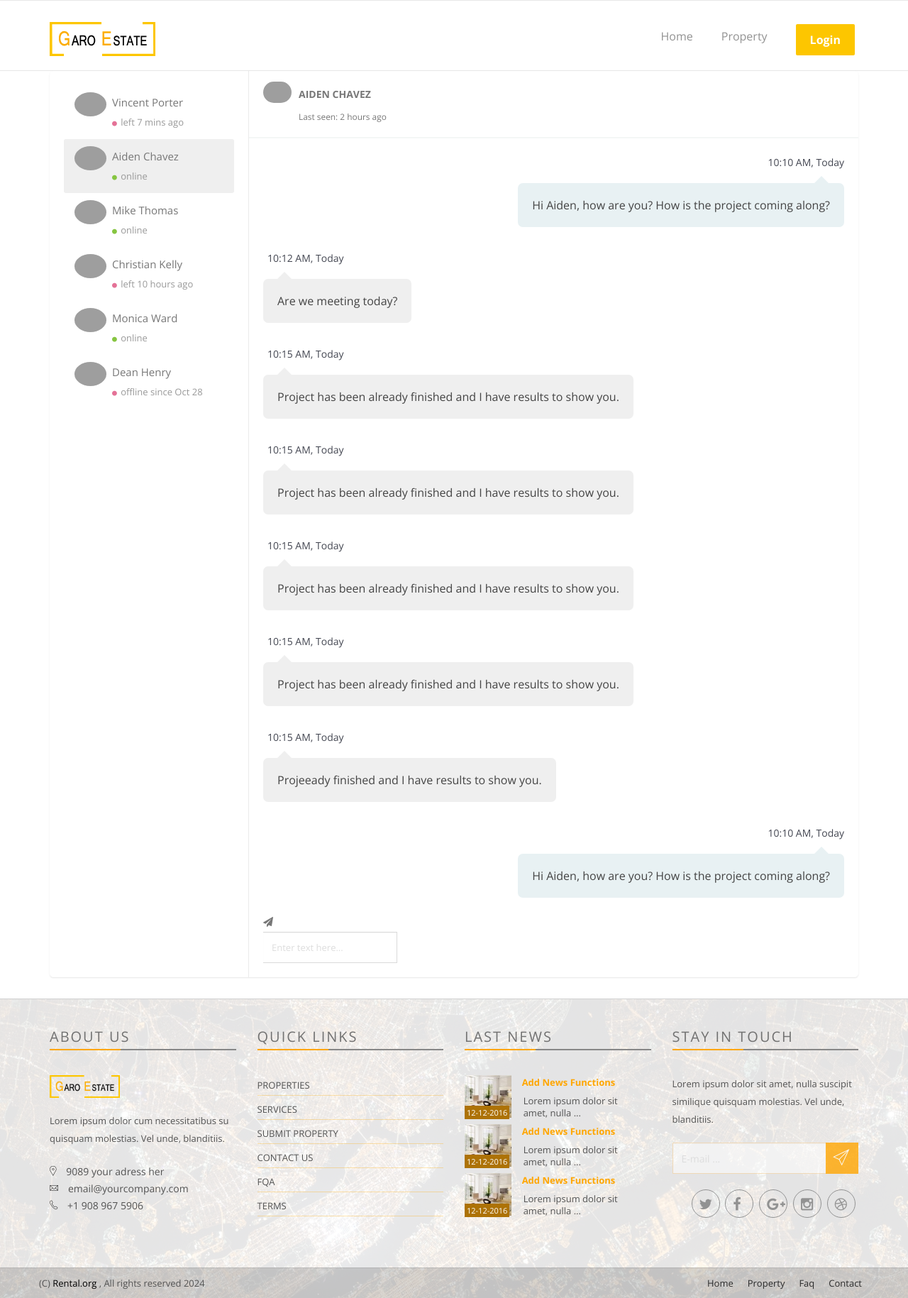
After one commit to mr-rojit/rental_system, a Django app: template templates/chat/chat_home.html in a window 1280 px wide. The commit adds this page. Shown: the whole page at 71% size. Run offline with Django 5.2, Linux system fonts and the light colour scheme; the template is opened without the code that fills it, so the values that code supplies are empty; some libraries are stand-ins or nearby versions; grey boxes are pictures that could not be loaded.

Commit message:
chat ui incomplete

```diff
--- a/chat/models.py
+++ b/chat/models.py
@@ -6,6 +6,7 @@ User = get_user_model()
 
 class Chat(models.Model):
     message = models.TextField()
+    created_at = models.DateTimeField(auto_now_add=True)
     message_from = models.ForeignKey(User, on_delete=models.CASCADE, related_name="frm")
     message_to = models.ForeignKey(User, on_delete=models.CASCADE, related_name="to")
 
--- /dev/null
+++ b/chat/urls.py
@@ -0,0 +1,5 @@
+from django.urls import path
+from .views import chat_home
+urlpatterns = [
+    path('', chat_home, name='chat_home' )
+]
--- a/chat/views.py
+++ b/chat/views.py
@@ -1,3 +1,4 @@
 from django.shortcuts import render
 
-# Create your views here.
+def chat_home(request):
+    return render(request, 'chat/chat_home.html')
--- a/core/urls.py
+++ b/core/urls.py
@@ -7,6 +7,7 @@ urlpatterns = [
     path('admin/', admin.site.urls),
     path('posts/', include('posts.urls')),
     path('auth/', include('accounts.urls')),
+    path('chat/', include('chat.urls')),
     path('', include('home.urls')),
 ]
 
--- /dev/null
+++ b/static/assets/chat.css
@@ -0,0 +1,254 @@
+
+.card {
+    background: #fff;
+    transition: .5s;
+    border: 0;
+    margin-bottom: 30px;
+    border-radius: .55rem;
+    position: relative;
+    width: 100%;
+    box-shadow: 0 1px 2px 0 rgb(0 0 0 / 10%);
+}
+.chat-app .people-list {
+    width: 280px;
+    position: absolute;
+    left: 0;
+    top: 0;
+    padding: 20px;
+    z-index: 7
+}
+
+.chat-app .chat {
+    margin-left: 280px;
+    border-left: 1px solid #eaeaea
+}
+
+.people-list {
+    -moz-transition: .5s;
+    -o-transition: .5s;
+    -webkit-transition: .5s;
+    transition: .5s
+}
+
+.people-list .chat-list li {
+    padding: 10px 15px;
+    list-style: none;
+    border-radius: 3px
+}
+
+.people-list .chat-list li:hover {
+    background: #efefef;
+    cursor: pointer
+}
+
+.people-list .chat-list li.active {
+    background: #efefef
+}
+
+.people-list .chat-list li .name {
+    font-size: 15px
+}
+
+.people-list .chat-list img {
+    width: 45px;
+    border-radius: 50%
+}
+
+.people-list img {
+    float: left;
+    border-radius: 50%
+}
+
+.people-list .about {
+    float: left;
+    padding-left: 8px
+}
+
+.people-list .status {
+    color: #999;
+    font-size: 13px
+}
+
+.chat .chat-header {
+    padding: 15px 20px;
+    border-bottom: 2px solid #f4f7f6
+}
+
+.chat .chat-header img {
+    float: left;
+    border-radius: 40px;
+    width: 40px
+}
+
+.chat .chat-header .chat-about {
+    float: left;
+    padding-left: 10px
+}
+
+.chat .chat-history {
+    padding: 20px;
+    border-bottom: 2px solid #fff;
+    height: 50vh;
+}
+
+.chat .chat-history ul {
+    padding: 0;
+}
+
+.chat .chat-history ul li {
+    list-style: none;
+    margin-bottom: 30px
+}
+
+.chat .chat-history ul li:last-child {
+    margin-bottom: 0px
+}
+
+.chat .chat-history .message-data {
+    margin-bottom: 15px
+}
+
+.chat .chat-history .message-data img {
+    border-radius: 40px;
+    width: 40px
+}
+
+.chat .chat-history .message-data-time {
+    color: #434651;
+    padding-left: 6px
+}
+
+.chat .chat-history .message {
+    color: #444;
+    padding: 18px 20px;
+    line-height: 26px;
+    font-size: 16px;
+    border-radius: 7px;
+    display: inline-block;
+    position: relative
+}
+
+.chat .chat-history .message:after {
+    bottom: 100%;
+    left: 7%;
+    border: solid transparent;
+    content: " ";
+    height: 0;
+    width: 0;
+    position: absolute;
+    pointer-events: none;
+    border-bottom-color: #fff;
+    border-width: 10px;
+    margin-left: -10px
+}
+
+.chat .chat-history .my-message {
+    background: #efefef
+}
+
+.chat .chat-history .my-message:after {
+    bottom: 100%;
+    left: 30px;
+    border: solid transparent;
+    content: " ";
+    height: 0;
+    width: 0;
+    position: absolute;
+    pointer-events: none;
+    border-bottom-color: #efefef;
+    border-width: 10px;
+    margin-left: -10px
+}
+
+.chat .chat-history .other-message {
+    background: #e8f1f3;
+    text-align: right
+}
+
+.chat .chat-history .other-message:after {
+    border-bottom-color: #e8f1f3;
+    left: 93%
+}
+
+.chat .chat-message {
+    padding: 20px
+}
+
+.online,
+.offline,
+.me {
+    margin-right: 2px;
+    font-size: 8px;
+    vertical-align: middle
+}
+
+.online {
+    color: #86c541
+}
+
+.offline {
+    color: #e47297
+}
+
+.me {
+    color: #1d8ecd
+}
+
+.float-right {
+    float: right
+}
+
+.clearfix:after {
+    visibility: hidden;
+    display: block;
+    font-size: 0;
+    content: " ";
+    clear: both;
+    height: 0
+}
+
+@media only screen and (max-width: 767px) {
+    .chat-app .people-list {
+        height: 465px;
+        width: 100%;
+        overflow-x: auto;
+        background: #fff;
+        left: -400px;
+        display: none
+    }
+    .chat-app .people-list.open {
+        left: 0
+    }
+    .chat-app .chat {
+        margin: 0
+    }
+    .chat-app .chat .chat-header {
+        border-radius: 0.55rem 0.55rem 0 0
+    }
+    .chat-app .chat-history {
+        height: 300px;
+        overflow-x: auto
+    }
+}
+
+@media only screen and (min-width: 768px) and (max-width: 992px) {
+    .chat-app .chat-list {
+        height: 650px;
+        overflow-x: auto
+    }
+    .chat-app .chat-history {
+        height: 600px;
+        overflow-x: auto
+    }
+}
+
+@media only screen and (min-device-width: 768px) and (max-device-width: 1024px) and (orientation: landscape) and (-webkit-min-device-pixel-ratio: 1) {
+    .chat-app .chat-list {
+        height: 480px;
+        overflow-x: auto
+    }
+    .chat-app .chat-history {
+        height: calc(100vh - 350px);
+        overflow-x: auto
+    }
+}
--- a/templates/base.html
+++ b/templates/base.html
@@ -31,6 +31,9 @@
     <link rel="stylesheet" href="{% static 'assets/css/owl.transitions.css' %}">
     <link rel="stylesheet" href="{% static 'assets/css/style.css' %}">
     <link rel="stylesheet" href="{% static 'assets/css/responsive.css' %}">
+    {% block custom_css %}
+
+    {% endblock %}
 </head>
 
 <body>
--- /dev/null
+++ b/templates/chat/chat_home.html
@@ -0,0 +1,158 @@
+{% extends 'base.html' %}
+{% load static %}
+{% block custom_css %}
+<link rel="stylesheet" href="{% static 'assets/chat.css' %}">
+<style>
+    /* #chat-window {
+        max-height: 50vh;
+    } */
+</style>
+{% endblock %}
+
+{% block content %}
+
+<div class="container">
+    <div class="row clearfix">
+        <div class="col-md-12 col-lg-12">
+            <div class="card chat-app">
+                <div id="plist" class="people-list">
+
+                    <ul class="list-unstyled chat-list mt-2 mb-0">
+                        <li class="clearfix">
+                            <img src="https://bootdey.com/img/Content/avatar/avatar1.png" alt="avatar">
+                            <div class="about">
+                                <div class="name">Vincent Porter</div>
+                                <div class="status"> <i class="fa fa-circle offline"></i> left 7 mins ago </div>
+                            </div>
+                        </li>
+                        <li class="clearfix active">
+                            <img src="https://bootdey.com/img/Content/avatar/avatar2.png" alt="avatar">
+                            <div class="about">
+                                <div class="name">Aiden Chavez</div>
+                                <div class="status"> <i class="fa fa-circle online"></i> online </div>
+                            </div>
+                        </li>
+                        <li class="clearfix">
+                            <img src="https://bootdey.com/img/Content/avatar/avatar3.png" alt="avatar">
+                            <div class="about">
+                                <div class="name">Mike Thomas</div>
+                                <div class="status"> <i class="fa fa-circle online"></i> online </div>
+                            </div>
+                        </li>
+                        <li class="clearfix">
+                            <img src="https://bootdey.com/img/Content/avatar/avatar7.png" alt="avatar">
+                            <div class="about">
+                                <div class="name">Christian Kelly</div>
+                                <div class="status"> <i class="fa fa-circle offline"></i> left 10 hours ago </div>
+                            </div>
+                        </li>
+                        <li class="clearfix">
+                            <img src="https://bootdey.com/img/Content/avatar/avatar8.png" alt="avatar">
+                            <div class="about">
+                                <div class="name">Monica Ward</div>
+                                <div class="status"> <i class="fa fa-circle online"></i> online </div>
+                            </div>
+                        </li>
+                        <li class="clearfix">
+                            <img src="https://bootdey.com/img/Content/avatar/avatar3.png" alt="avatar">
+                            <div class="about">
+                                <div class="name">Dean Henry</div>
+                                <div class="status"> <i class="fa fa-circle offline"></i> offline since Oct 28 </div>
+                            </div>
+                        </li>
+                    </ul>
+                </div>
+                <div class="chat">
+                    <div class="chat-header clearfix">
+                        <div class="row">
+                            <div class="col-lg-6">
+                                <a href="javascript:void(0);" data-toggle="modal" data-target="#view_info">
+                                    <img src="https://bootdey.com/img/Content/avatar/avatar2.png" alt="avatar">
+                                </a>
+                                <div class="chat-about">
+                                    <h6 class="m-b-0">Aiden Chavez</h6>
+                                    <small>Last seen: 2 hours ago</small>
+                                </div>
+                            </div>
+                        </div>
+                    </div>
+                    <div class="chat-history">
+                        <ul class="m-b-0" id="chat-window">
+                            <li class="clearfix">
+                                <div class="message-data text-right">
+                                    <span class="message-data-time">10:10 AM, Today</span>
+                                </div>
+                                <div class="message other-message float-right"> Hi Aiden, how are you? How is the
+                                    project coming along? </div>
+                            </li>
+                            <li class="clearfix">
+                                <div class="message-data">
+                                    <span class="message-data-time">10:12 AM, Today</span>
+                                </div>
+                                <div class="message my-message">Are we meeting today?</div>
+                            </li>
+                            <li class="clearfix">
+                                <div class="message-data">
+                                    <span class="message-data-time">10:15 AM, Today</span>
+                                </div>
+                                <div class="message my-message">Project has been already finished and I have results to
+                                    show you.</div>
+                            </li>
+
+                            <li class="clearfix">
+                                <div class="message-data">
+                                    <span class="message-data-time">10:15 AM, Today</span>
+                                </div>
+                                <div class="message my-message">Project has been already finished and I have results to
+                                    show you.</div>
+                            </li>
+
+                            <li class="clearfix">
+                                <div class="message-data">
+                                    <span class="message-data-time">10:15 AM, Today</span>
+                                </div>
+                                <div class="message my-message">Project has been already finished and I have results to
+                                    show you.</div>
+                            </li>
+
+                            <li class="clearfix">
+                                <div class="message-data">
+                                    <span class="message-data-time">10:15 AM, Today</span>
+                                </div>
+                                <div class="message my-message">Project has been already finished and I have results to
+                                    show you.</div>
+                            </li>
+
+                            <li class="clearfix">
+                                <div class="message-data">
+                                    <span class="message-data-time">10:15 AM, Today</span>
+                                </div>
+                                <div class="message my-message">Projeeady finished and I have results to
+                                    show you.</div>
+                            </li>
+
+                            <li class="clearfix">
+                                <div class="message-data text-right">
+                                    <span class="message-data-time">10:10 AM, Today</span>
+                                </div>
+                                <div class="message other-message float-right"> Hi Aiden, how are you? How is the
+                                    project coming along? </div>
+                            </li>
+                        </ul>
+                    </div>
+                    <div class="chat-message clearfix">
+                        <div class="input-group mb-0">
+                            <div class="input-group-prepend">
+                                <span class="input-group-text"><i class="fa fa-send"></i></span>
+                            </div>
+                            <input type="text" class="form-control" placeholder="Enter text here...">
+                        </div>
+                    </div>
+                </div>
+            </div>
+        </div>
+    </div>
+</div>
+
+
+{% endblock %}
--- a/templates/includes/header.html
+++ b/templates/includes/header.html
@@ -36,6 +36,8 @@
 
                 {% if request.user.is_authenticated %}
                 <li class="wow fadeInDown" data-wow-delay="0.3s"><a class="" href="{% url 'post_create' %}">Advertise Property</a></li>
+                <li class="wow fadeInDown" data-wow-delay="0.3s"><a class="" href="{% url 'chat_home' %}"><span class="fa fa-comments fa-lg"></span></a></li>
+
                 {% endif %}
 
                 <!-- <li class="wow fadeInDown" data-wow-delay="0.5s"><a href="contact.html">Contact</a></li> -->
```
Also changed, not shown: chat/migrations/0002_chat_created_at.py (added).
